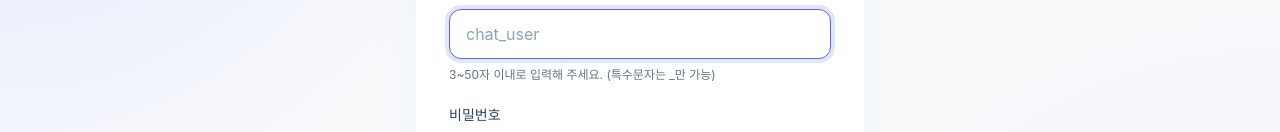
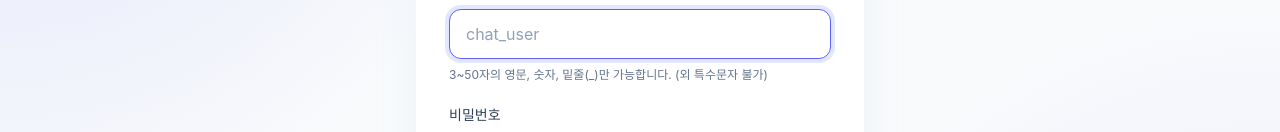
Before and after one commit to bangahee/ChatFlow, a React (Vite) app: page /register in a window 1280 px wide. Shown: the part 292-424 px from the top of the page. Built offline with nearby package versions, Linux system fonts and the light colour scheme; no server answers.

Commit message:
feat(auth): 회원가입 아이디 힌트 문구 수정

```diff
--- a/src/pages/RegisterPage.tsx
+++ b/src/pages/RegisterPage.tsx
@@ -85,7 +85,7 @@ export function RegisterPage() {
           autoFocus
           value={username}
           error={fieldErrors.username}
-          hint="3~50자 이내로 입력해 주세요. (특수문자는 _만 가능)"
+          hint="3~50자의 영문, 숫자, 밑줄(_)만 가능합니다. (외 특수문자 불가)"
           placeholder="chat_user"
           onKeyDown={handleUsernameKeyDown}
           onChange={(event) => {
```
